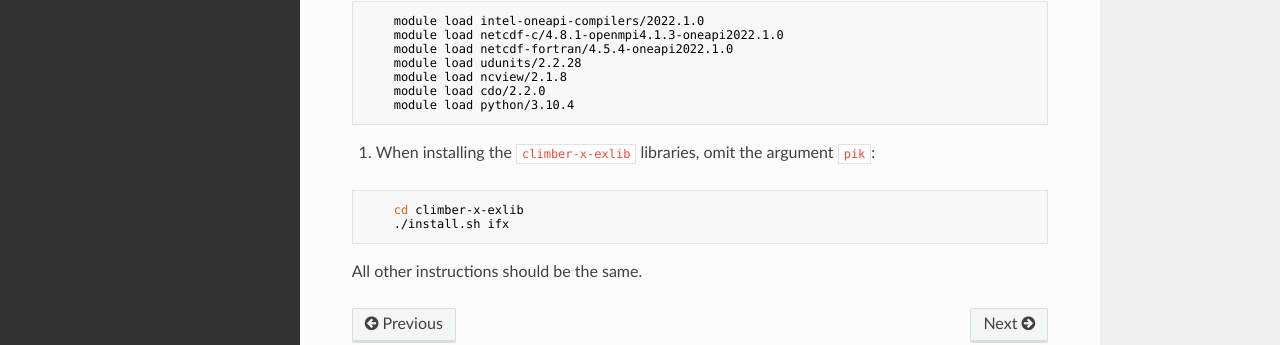
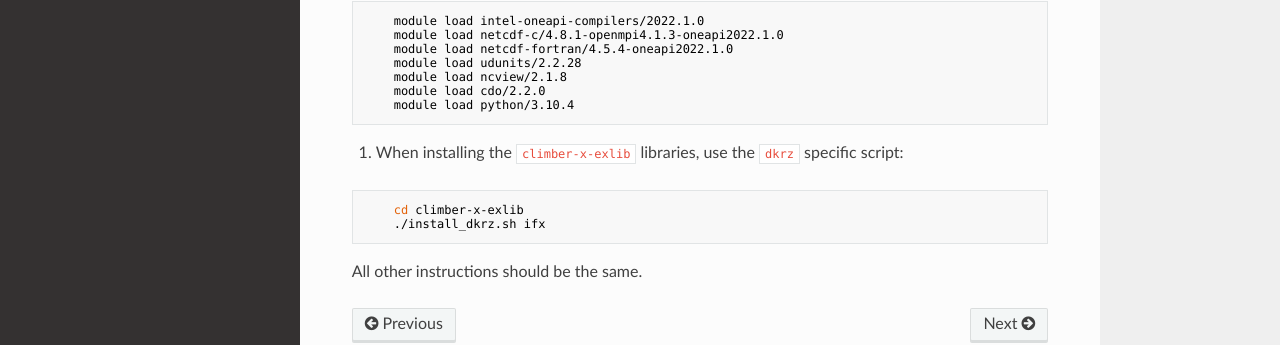
Before and after one commit to cxesmc/climber-docs, an MkDocs documentation site: the page built from docs/running-at-awi.md, in a window 1280 px wide. Shown: the part 353-698 px from the top of the page. Built offline with MkDocs 1.6.1, drawn with Linux system fonts in a browser that asks for light colours; nearby versions of some CDN libraries.

Commit message:
Added running-at-awi.

````diff
--- a/docs/running-at-awi.md
+++ b/docs/running-at-awi.md
@@ -16,11 +16,11 @@ The only differences are the following:
     module load python/3.10.4
 ```
 
-2. When installing the `climber-x-exlib` libraries, omit the argument `pik`:
+2. When installing the `climber-x-exlib` libraries, use the `dkrz` specific script:
 
 ```bash
     cd climber-x-exlib
-    ./install.sh ifx
+    ./install_dkrz.sh ifx
 ```
 
 All other instructions should be the same.
````
